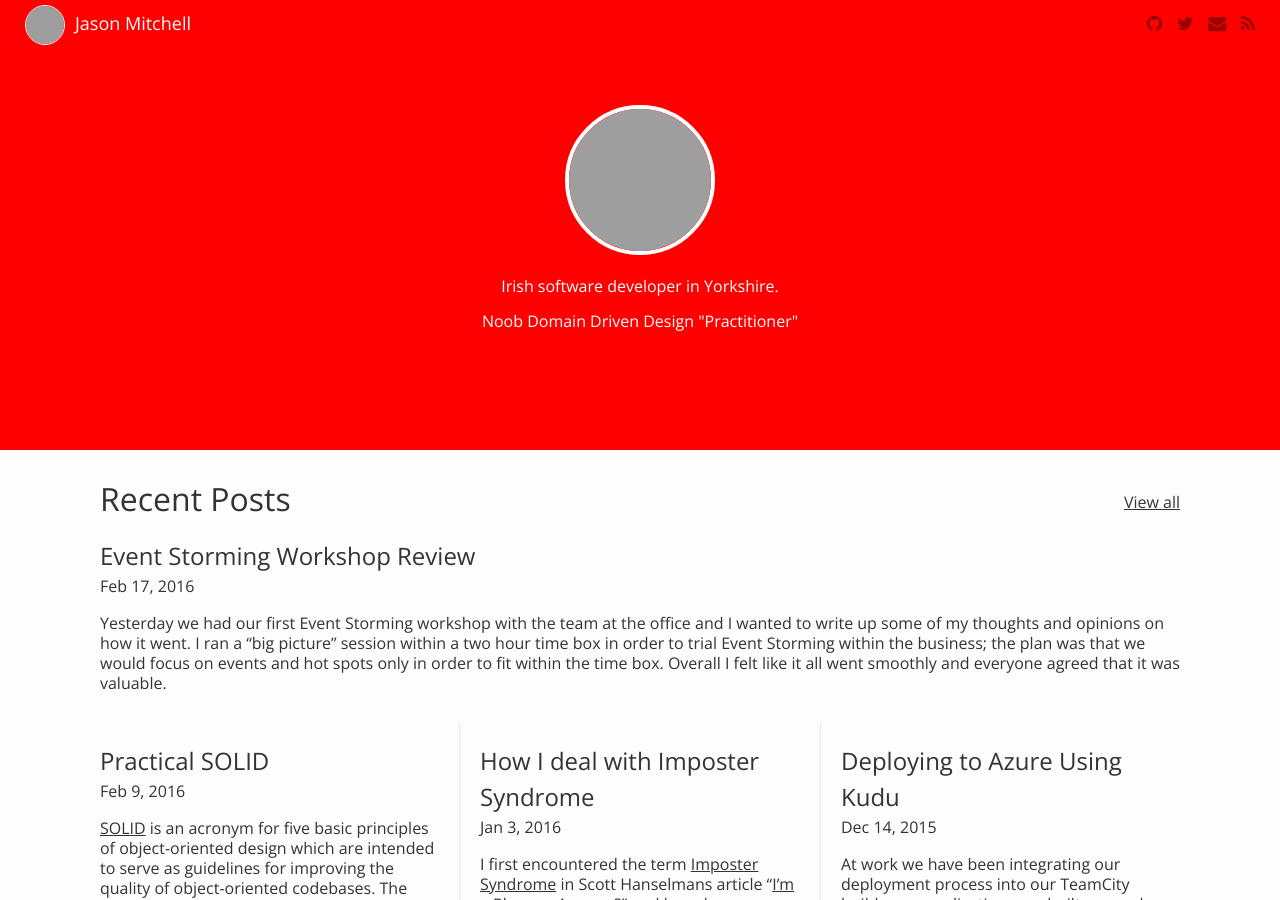
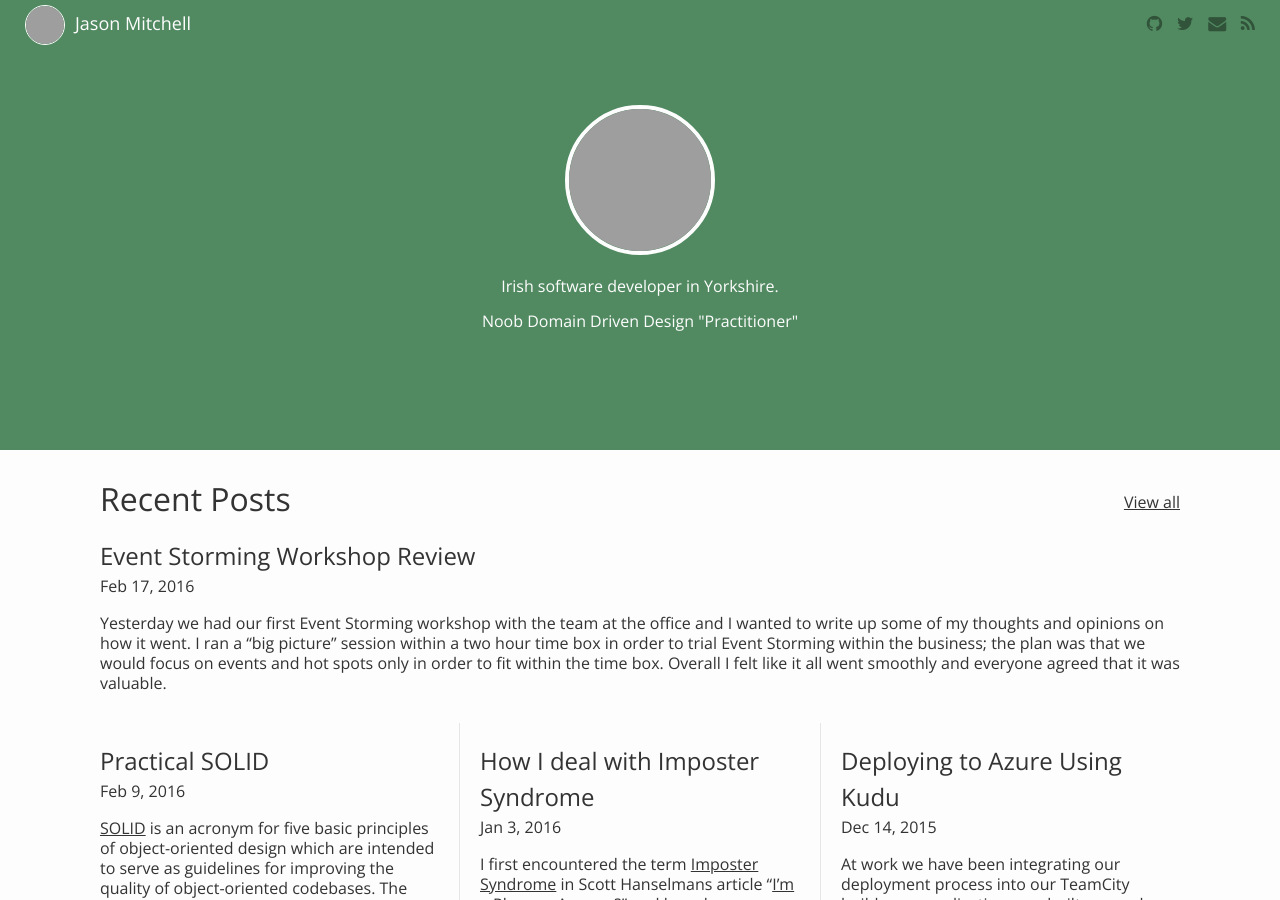
Before and after one commit to jsoncodes/jsoncodes.github.io, a Jekyll site: the page built from index.html, in a window 1280 px wide and 900 px high. Built offline with Jekyll 4.4.1, drawn with Linux system fonts in a browser that asks for light colours; nearby versions of some CDN libraries; grey boxes are pictures that could not be loaded.

Commit message:
Undo sass change

```diff
--- a/_sass/_hero.scss
+++ b/_sass/_hero.scss
@@ -1,5 +1,5 @@
 .hero {
-  @include cover(red, 50%);
+  @include cover($brand-color, 50%);
   color: $text-color-light;
 
   .container {
```
